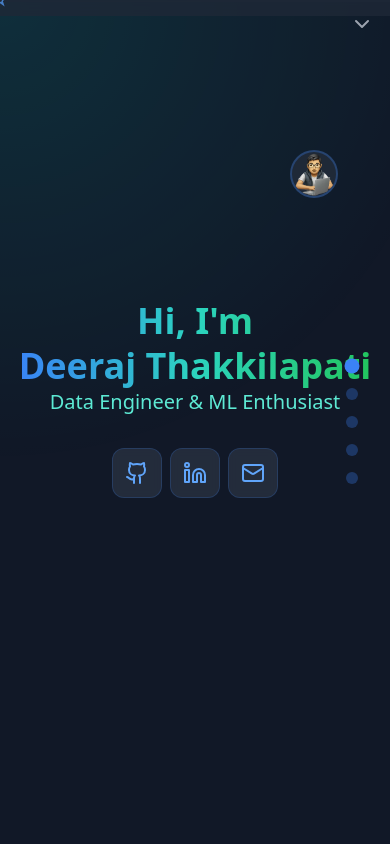
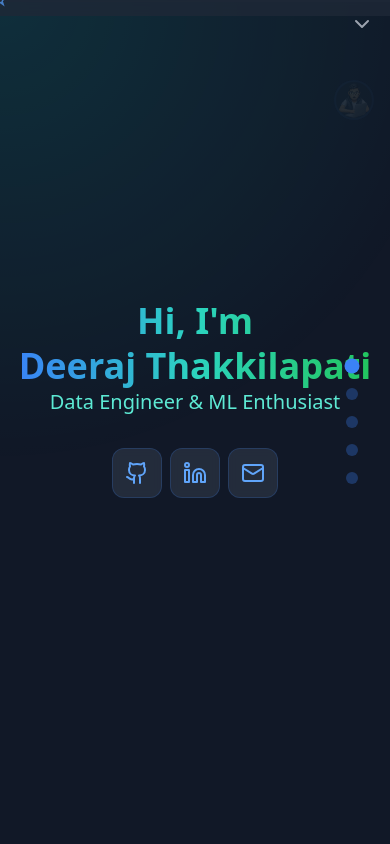
Before and after one commit to Deeraj7/portfolio, a React (Vite) app: page / in a window 390 px wide. Shown: the top 844 px of the page. Built offline with nearby package versions, Linux system fonts and the light colour scheme.

Commit message:
added enhacements for mobile version

```diff
--- a/src/App.jsx
+++ b/src/App.jsx
@@ -9,31 +9,56 @@ import ScrollProgress from './components/ui/ScrollProgress';
 import InteractiveBg from './components/ui/InteractiveBg';
 import BackToTop from './components/ui/BackToTop';
 
-const FloatingAvatar = () => {
-  const [position, setPosition] = useState({ x: window.innerWidth - 100, y: 150 });
+const FloatingAvatar = ({ activeSection }) => {
+  const [position, setPosition] = useState({ x: 0, y: 0 });
   const [isDragging, setIsDragging] = useState(false);
   const [isAnimating, setIsAnimating] = useState(false);
+  const [isMobile, setIsMobile] = useState(false);
+
+  // Check if device is mobile
+  useEffect(() => {
+    const checkMobile = () => {
+      setIsMobile(window.innerWidth <= 768);
+      // Reset position when screen size changes
+      if (window.innerWidth <= 768) {
+        setPosition({ x: 20, y: 80 }); // You can adjust this y value
+      } else {
+        setPosition({ x: window.innerWidth - 100, y: 150 });
+      }
+    };
+
+    checkMobile();
+    window.addEventListener('resize', checkMobile);
+    return () => window.removeEventListener('resize', checkMobile);
+  }, []);
 
   const handleMouseDown = (e) => {
+    if (isMobile) return; // Disable dragging on mobile
     setIsDragging(true);
     e.preventDefault();
   };
 
   const handleMouseMove = useCallback((e) => {
-    if (isDragging) {
+    if (isDragging && !isMobile) {
       setPosition({
-        x: e.clientX - 25,
-        y: e.clientY - 25
+        x: Math.min(Math.max(0, e.clientX - 25), window.innerWidth - 50),
+        y: Math.min(Math.max(0, e.clientY - 25), window.innerHeight - 50)
       });
     }
-  }, [isDragging]);
+  }, [isDragging, isMobile]);
 
   const handleMouseUp = () => {
     setIsDragging(false);
   };
 
   const handleClick = () => {
-    if (!isDragging) {
+    if (isMobile) {
+      setIsAnimating(true);
+      // Reset animation and opacity after animation duration
+      setTimeout(() => {
+        setIsAnimating(false);
+      }, 1000);
+    } else if (!isDragging) {
       setIsAnimating(true);
       setTimeout(() => setIsAnimating(false), 1000);
     }
@@ -48,26 +73,53 @@ const FloatingAvatar = () => {
     };
   }, [handleMouseMove]);
 
+  // Mobile styles with low opacity by default
+  const mobileStyles = {
+    position: 'absolute',
+    top: '5rem',  // Adjust this value to position it lower
+    right: '1rem',
+    transform: 'none',
+    opacity: isAnimating ? 1 : 0.1, // 10% opacity by default, 100% when animating
+    transition: 'opacity 0.3s ease',
+  };
+
+  // Desktop styles
+  const desktopStyles = {
+    position: 'fixed',
+    left: `${position.x}px`,
+    top: `${position.y}px`,
+    opacity: activeSection === 'home' ? 1 : 0.5,
+    transition: 'opacity 0.3s ease',
+  };
+
   return (
     <div
-      className="fixed z-50 cursor-move"
-      style={{ left: `${position.x}px`, top: `${position.y}px` }}
+      className={`z-50 ${isMobile ? '' : 'cursor-move'}`}
+      style={isMobile ? mobileStyles : desktopStyles}
     >
-      <div className="relative" onClick={handleClick} onMouseDown={handleMouseDown}>
-        <div className={`w-12 h-12 rounded-full overflow-hidden border-2 border-blue-500/30
-          hover:border-blue-500 transition-all duration-300 bg-gray-800
-          ${isAnimating ? 'animate-bounce' : ''}`}
-        >
+      <div
+        className="relative"
+        onClick={handleClick}
+        onMouseDown={handleMouseDown}
+      >
+        <div className={`
+          w-10 h-10 md:w-12 md:h-12 rounded-full overflow-hidden
+          border-2 border-blue-500/30 hover:border-blue-500
+          transition-all duration-300 bg-gray-800
+          ${isAnimating ? 'animate-bounce' : ''}
+          ${isMobile ? 'hover:scale-110' : ''}
+        `}>
           <img
             src="./img/avatar.jpg"
             alt="Floating Avatar"
             className="w-full h-full object-cover"
           />
         </div>
-        <span className={`absolute -bottom-6 left-1/2 -translate-x-1/2 text-sm text-blue-400
+        <span className={`
+          absolute -bottom-6 left-1/2 -translate-x-1/2 text-sm text-blue-400
           whitespace-nowrap transition-opacity duration-300
-          ${isAnimating ? 'opacity-100' : 'opacity-0'}`}
-        >
+          ${isAnimating ? 'opacity-100' : 'opacity-0'}
+        `}>
           sup
         </span>
       </div>
@@ -161,7 +213,7 @@ const App = () => {
 
   return (
     <div className="bg-gray-900 text-gray-100">
-      <FloatingAvatar />
+      <FloatingAvatar activeSection={activeSection} />
       <CustomCursor />
       <ScrollProgress />
       <InteractiveBg />
```
